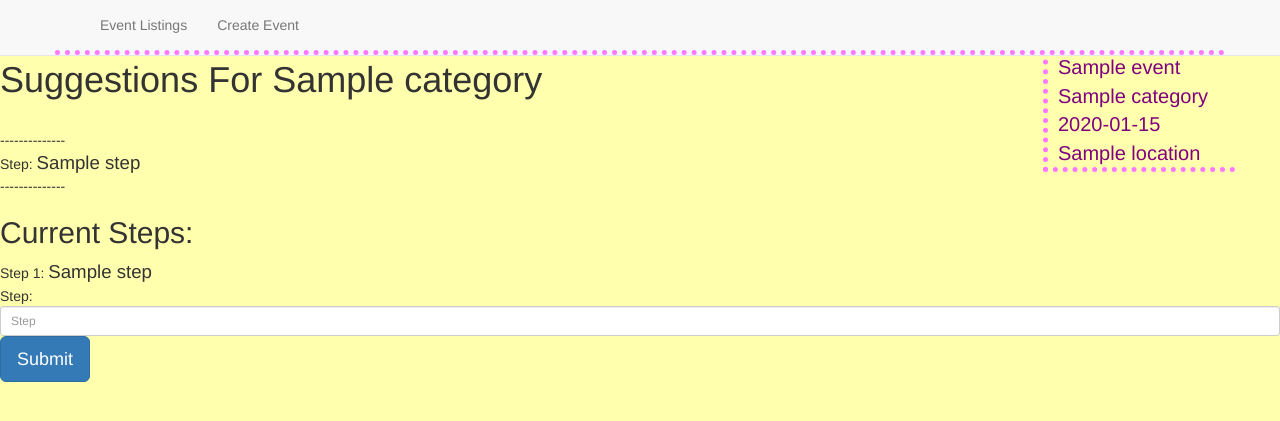
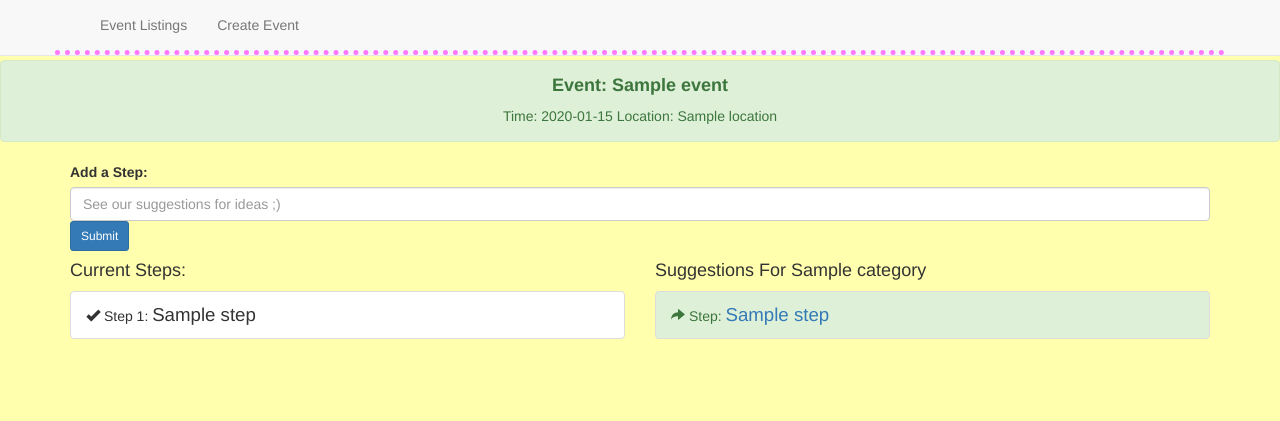
Before and after one commit to any027/EventPlanner, a Python web app: template EventPlanner/app/templates/addStep.html in a window 1280 px wide. Shown: the top 421 px of the page. Run offline with Jinja, Linux system fonts and the light colour scheme; the template is opened without the code that fills it: most values are stand-ins (such as "Sample title", 1, 10 or a date in 2020); form fields are guessed from the names that the template uses; some libraries are stand-ins or nearby versions.

Commit message:
UI Updates

```diff
--- a/EventPlanner/app/templates/addStep.html
+++ b/EventPlanner/app/templates/addStep.html
@@ -7,77 +7,97 @@
 <body style ="background-color:#FFFFAD">
 
 
-
-<div style ="font-size:15pt;color:purple; text-align:top-right;float:right; border-left:5px #FF78FF dotted;border-bottom:5px #FF78FF dotted;padding-top:13px; padding-right:20px; padding-left:10px; margin-right:45px; width:15%">
-
-{{event.name}}
-
-
-
 <br>
 
 
+<div class="alert alert-success" role="alert" style="text-align:center">
 
-{{event.category}}
-
-
-<br>
-
-
-
-{{event.time}}
-
-
-<br>
-
-
-{{event.location}}
-
+    <h4><b>Event: {{event.name}}</b></h4>
+    <p>
+        Time: {{event.time}}
+        Location: {{event.location}}
 </div>
 
 
 
-<h1>
+
+
+
+
+
+<div class="container" >
+    <form class="form-horizontal" action="" method="post">
+        {{form.hidden_tag()}}
+
+        <label display="block">
+                    Add a Step:
+            </label>
+        {{form.step(id="step",class="form-control ",placeholder="See our suggestions for ideas ;)")}}
+
+        <button type="submit" class="btn btn-primary btn-sm">Submit</button>
+
+
+
+        {% for error in form.errors.step %} <span style="color: red">{{ error }}</span> {% endfor %}
+    </form>
+    <div class="row">
+        <div class="col-xs-6">
+            <h4>Current Steps:</h4>
+            {% if event_steps.count() == 0 %}
+            You don't have any steps yet, go ahead and add some!
+            {% endif %}
+            <ul class="list-group">
+                {% for step in event_steps %}
+                <li class="list-group-item">
+                    <span class="glyphicon glyphicon-ok"></span> Step {{step.step_num}}:
+<span
+        style = "font-size:14pt">
+{{step.step}}
+
+</span>
+                </li>
+                {% endfor %}
+            </ul>
+
+        </div>
+        <div class="col-xs-6">
+            <script type="text/javascript">
+   function addTextTag(text){
+    document.getElementById('step').value = text;
+   }
+</script>
+
+            <h4>
 <span>
 
 Suggestions For {{event.category}}
 </span>
-</h1>
+            </h4>
             {% if suggestions.count() == 0 %}
             <b>There are no suggestions for this category yet! Sorry...</b>
             {% endif %}
+            <ul class="list-group">
                 {% for suggestion in suggestions %}
-<br>--------------<br>
- Step:
+                <li class="list-group-item list-group-item-success">
+
+                    <span class="glyphicon glyphicon-share-alt"> </span> Step:
  <span
          style = "font-size:14pt"
          >
+
+     <a href="#" onClick="addTextTag('{{suggestion.step}} '); return false">
          {{suggestion.step}}
+     </a>
 </span>
 
-<br>--------------<br>
+                </li>
+
                 {% endfor %}
+            </ul>
+        </div>
+    </div>
+</div>
 
 
-<h2>Current Steps:</h2>
-{% if event_steps.count() == 0 %}
-You don't have any steps yet, go ahead and add some!
-{% endif %}
-{% for step in event_steps %}
-Step {{step.step_num}}:
-<span
-style = "font-size:14pt">
-{{step.step}}
-</span></a><br>
-{% endfor %}
-
-
-<form class="form-horizontal" action="" method="post">
-   {{form.hidden_tag()}}
-    Step:
-    {{form.step(id="step",class="form-control input-sm",placeholder="Step")}}
-{% for error in form.errors.name %} <span style="color: red">{{ error }}</span> {% endfor %}
-    <button type="submit" class="btn btn-primary btn-lg">Submit</button>
-</form>
 </body>
 </html>
```
Also changed, not shown: EventPlanner/app/templates/viewEvent.html (+43 -21 lines). Lines whose indentation alone changed are shown as unchanged.
